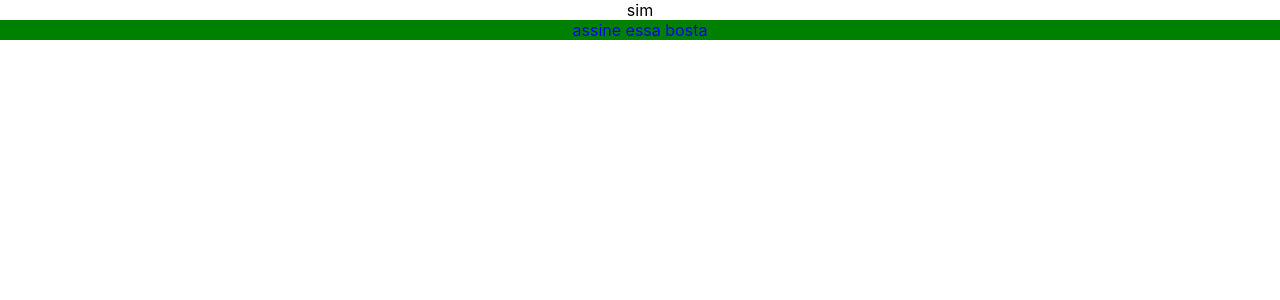
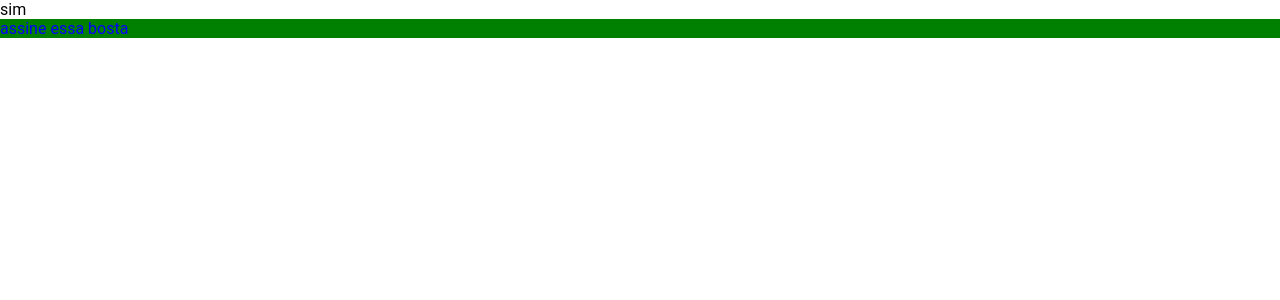
Before and after one commit to Marcello08m/-desafio-react-e-typescript-marcello-martins, a React (Create React App) app: page / in a window 1280 px wide. Shown: the top 300 px of the page. Built offline with nearby package versions, Linux system fonts and the light colour scheme.

Commit message:
feat(development): initial css

```diff
--- a/src/App.css
+++ b/src/App.css
@@ -1,38 +1,5 @@
-.App {
-  text-align: center;
+* {
+  margin: 0;
+  padding: 0;
+  box-sizing: border-box;
 }
-
-.App-logo {
-  height: 40vmin;
-  pointer-events: none;
-}
-
-@media (prefers-reduced-motion: no-preference) {
-  .App-logo {
-    animation: App-logo-spin infinite 20s linear;
-  }
-}
-
-.App-header {
-  background-color: #282c34;
-  min-height: 100vh;
-  display: flex;
-  flex-direction: column;
-  align-items: center;
-  justify-content: center;
-  font-size: calc(10px + 2vmin);
-  color: white;
-}
-
-.App-link {
-  color: #61dafb;
-}
-
-@keyframes App-logo-spin {
-  from {
-    transform: rotate(0deg);
-  }
-  to {
-    transform: rotate(360deg);
-  }
-}
--- a/src/index.css
+++ b/src/index.css
@@ -1,13 +1,11 @@
 body {
   margin: 0;
-  font-family: -apple-system, BlinkMacSystemFont, 'Segoe UI', 'Roboto', 'Oxygen',
-    'Ubuntu', 'Cantarell', 'Fira Sans', 'Droid Sans', 'Helvetica Neue',
-    sans-serif;
+  font-family: "Roboto", sans-serif;
   -webkit-font-smoothing: antialiased;
   -moz-osx-font-smoothing: grayscale;
 }
 
 code {
-  font-family: source-code-pro, Menlo, Monaco, Consolas, 'Courier New',
+  font-family: source-code-pro, Menlo, Monaco, Consolas, "Courier New",
     monospace;
 }
```
